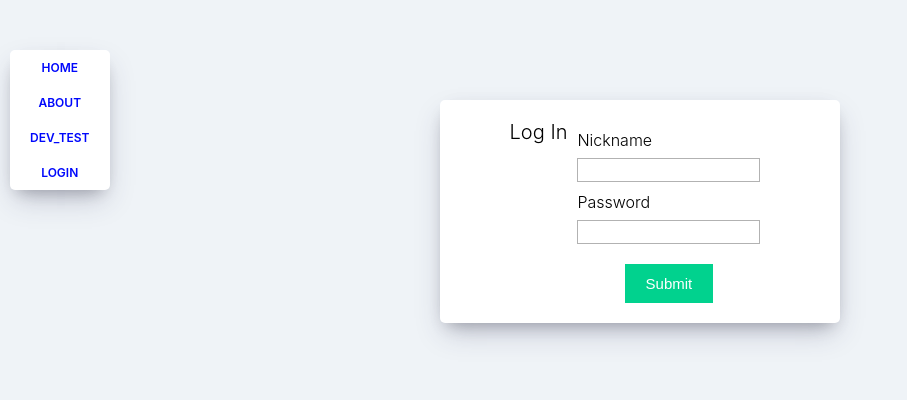
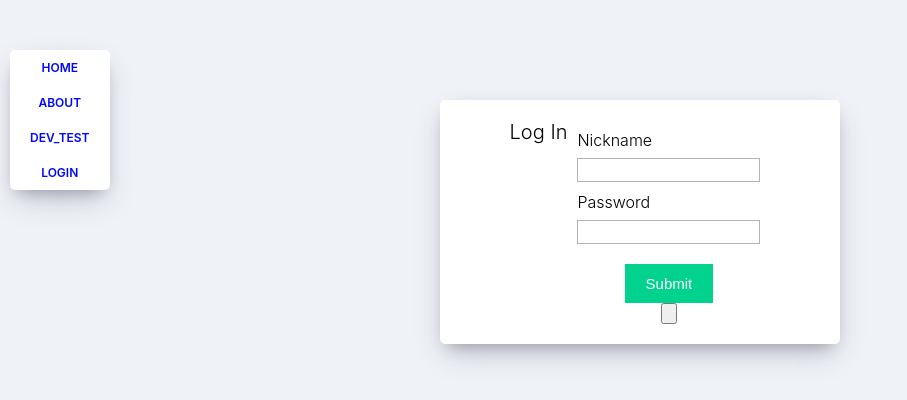
Before and after one commit to hseeker1/clone-starter-kit-08, a React (Create React App) app: page /#/login in a window 1280 px wide. Shown: the top 400 px of the page, without its empty margins (0-907 px from the left). Built offline with nearby package versions, Linux system fonts and the light colour scheme; the HTML template or start-up script is replaced by a standard one.

Commit message:
cavier.js 추가

```diff
--- a/package.json
+++ b/package.json
@@ -8,6 +8,7 @@
     "@testing-library/user-event": "^7.2.1",
     "async": "^3.2.4",
     "axios": "^0.19.2",
+    "caver-js": "^1.9.0",
     "mysql": "^2.18.1",
     "mysql2": "^2.3.3",
     "prop-types": "^15.7.2",
--- a/src/routes/Login.js
+++ b/src/routes/Login.js
@@ -1,6 +1,7 @@
 import React, {useState} from 'react';
 import ReactDOM from 'react-dom';
 import './Login.css';
+import caver from 'caver-js'
 
 
 function Login() {
@@ -23,6 +24,25 @@ const errors = {
   uname: "invalide username",
   upass: "invalid password"
 };
+
+const handlekaikas = (event) => {
+  event.preventDefault();
+  const { klaytn } = window
+
+  if (klaytn) {
+    try {
+      klaytn.enable()
+      this.setAccountInfo(klaytn)
+      klaytn.on('accountsChanged', () => this.setAccountInfo(klaytn))
+    } catch (error) {
+      console.log('User denied account access')
+    }
+  } else {
+    console.log('Non-Kaikas browser detected. You should consider trying Kaikas!')
+  }
+
+};
+
 
 const handleSubmit = (event) => {
   event.preventDefault();
@@ -63,6 +83,9 @@ const renderErrorMessage = (name) => name === errorMessages.name && (
      <div className="button-container">
       <input type = "submit" />
      </div>
+      <div className="button-container">
+          <input type="button" onClick={handlekaikas}/>
+       </div>
     </form>
     </div>
   );
```
Also changed, not shown: 1 other file (tests, documents, lock files or other folders).
